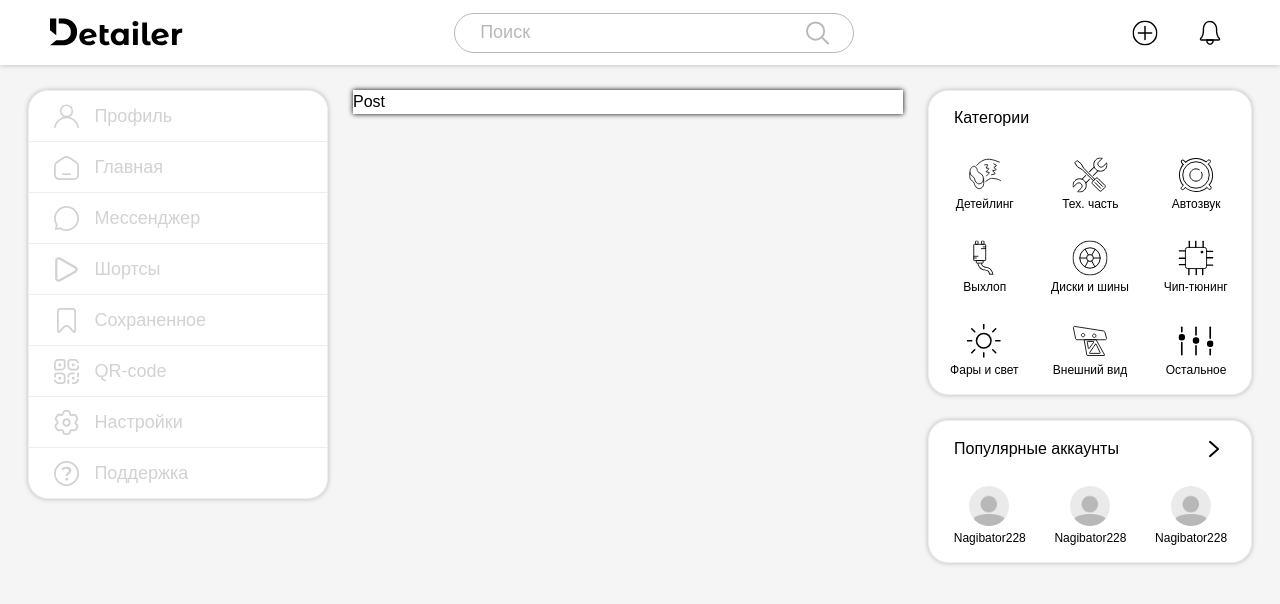
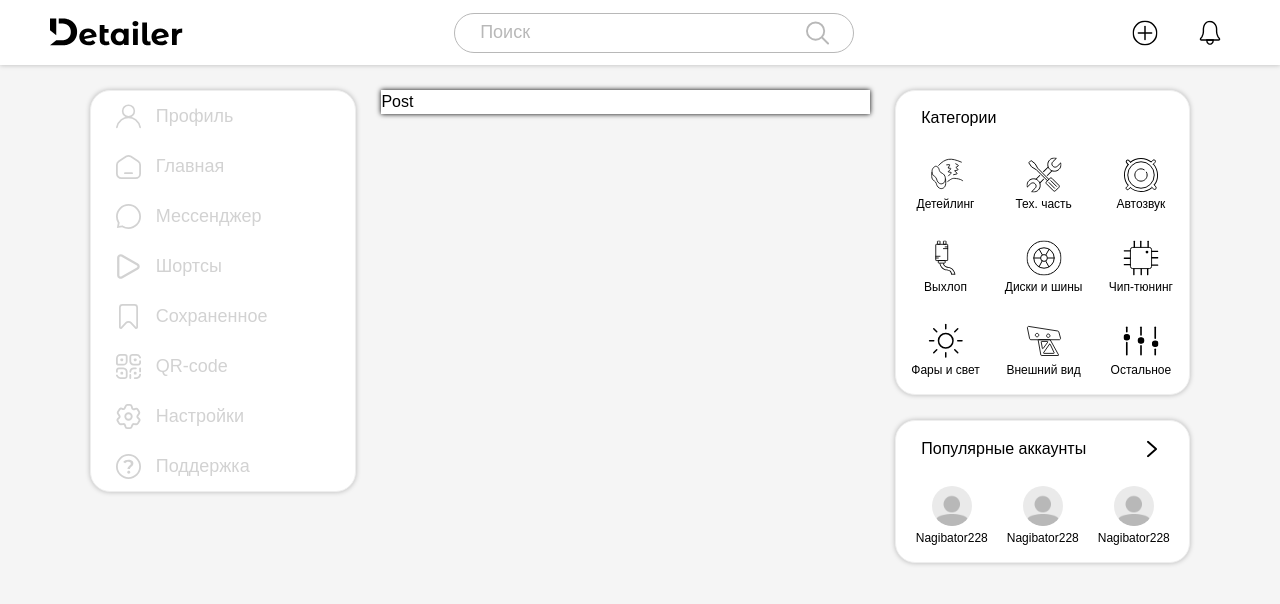
Before and after one commit to DetailerShelp/Detailer, a React (Vite) app in the folder frontend/: page / in a window 1280 px wide. Shown: the top 604 px of the page. Built offline with nearby package versions, Linux system fonts and the light colour scheme; the HTML template or start-up script is replaced by a standard one.

Commit message:
pageAdaptive. settings

```diff
--- a/frontend/src/common/components/TopBar.tsx
+++ b/frontend/src/common/components/TopBar.tsx
@@ -26,12 +26,16 @@ const TopBarHeader = styled("header")`
   display: flex;
   align-items: center;
   justify-content: space-between;
-  column-gap: 50px;
+  column-gap: 15px;
   padding-inline: 50px;
+
+
+  @media ${device.tablet} {
+    padding-inline: 25px;
+  }
 
   @media ${device.mobile} {
     height: 55px;
-    column-gap: 25px;
     padding-inline: 25px;
   }
 `;
@@ -48,8 +52,12 @@ const TopBarList = styled("ul")`
   align-items: center;
   column-gap: 25px;
 
+  @media ${device.tablet} {
+    column-gap: 15px;
+  }
+
   @media ${device.mobile} {
-    column-gap: 15px;
+    column-gap: 10px;
   }
 `;
 
--- a/frontend/src/common/components/navpanel/NavPanel.tsx
+++ b/frontend/src/common/components/navpanel/NavPanel.tsx
@@ -1,21 +1,26 @@
-import { NavigationList, NavigationPanel } from "@/common/components/navpanel/styles";
+import {
+  NavigationList,
+  NavigationPanel,
+} from "@/common/components/navpanel/styles";
 import { NavItem } from "@/common/components/navpanel/NavItem";
 
+export const NavPanel = () => {
 
-export const NavPanel = () => {
   return (
     <NavigationPanel>
       <NavigationList>
-
-        <NavItem linkTo="profile" name="Профиль" icon="profile"/>
-        <NavItem linkTo="home" name="Главная" icon="home"/>
-        <NavItem linkTo="messenger" name="Мессенджер" icon="messenger"/>
-        <NavItem linkTo="shorts" name="Шортсы" icon="shorts"/>
-        <NavItem linkTo="saved" name="Сохраненное" icon="saved"/>
-        <NavItem linkTo="qrcode" name="QR-code" icon="qrcode"/>
-        <NavItem linkTo="settings" name="Настройки" icon="settings"/>
-        <NavItem linkTo="help" name="Поддержка" icon="help"/>
-
+        <NavItem linkTo="profile" name="Профиль" icon="profile" />
+        <NavItem linkTo="home" name="Главная" icon="home" />
+        <NavItem linkTo="messenger" name="Мессенджер" icon="messenger" />
+        <NavItem linkTo="shorts" name="Шортсы" icon="shorts" />
+        {window.innerWidth >= 768 && (
+          <>
+            <NavItem linkTo="saved" name="Сохраненное" icon="saved" />
+            <NavItem linkTo="qrcode" name="QR-code" icon="qrcode" />
+          </>
+        )}
+        <NavItem linkTo="settings" name="Настройки" icon="settings" />
+        <NavItem linkTo="help" name="Поддержка" icon="help" />
       </NavigationList>
     </NavigationPanel>
   );
--- a/frontend/src/common/components/navpanel/styles.ts
+++ b/frontend/src/common/components/navpanel/styles.ts
@@ -1,27 +1,66 @@
 import styled from "styled-components";
-import { borders, colors, fonts, shadows } from "@/common/styles/styleConstants";
+import {
+  borders,
+  colors,
+  device,
+  fonts,
+  shadows,
+} from "@/common/styles/styleConstants";
 import { NavLink } from "react-router-dom";
-import { clampText, hoverActive, resetLink } from "@/common/styles/mixins";
+import {
+  clampText,
+  clampWidth,
+  flexCenter,
+  hoverActive,
+  resetLink,
+} from "@/common/styles/mixins";
 
 export const NavigationPanel = styled("nav")`
-  width: 100%;
-  max-width: 300px;
+  ${clampWidth(200, 300)}
   background-color: ${colors.whiteTotal};
   border: ${borders.defaultBorder};
   border-radius: ${borders.defaultBorderRadius};
   box-shadow: ${shadows.defaultShadow};
+
+  @media ${device.tablet} {
+    width: clamp(230px, 29.3vw, 300px);
+  }
+
+  @media ${device.mobile} {
+    position: absolute;
+    bottom: 0;
+    left: 0;
+    z-index: 999;
+
+    ${clampWidth(320, 768)}
+    height: 55px;
+    ${flexCenter}
+    border: none;
+    border-radius: 0;
+  }
 `;
 
 export const NavigationList = styled("ul")`
   display: flex;
   flex-direction: column;
+
+  @media ${device.mobile} {
+    width: 100%;
+    flex-direction: row;
+    align-items: center;
+    justify-content: space-between;
+    column-gap: 10px;
+    padding-inline: 25px;
+  }
 `;
 
 export const NavigationItem = styled("li")`
   width: 100%;
 
-  &:not(:last-child) {
-    border-bottom: ${borders.defaultBorder};
+  @media ${device.mobileAbove} {
+    &:not(:last-child) {
+      border-bottom: none;
+    }
   }
 `;
 
@@ -48,4 +87,12 @@ export const NavigationLink = styled(NavLink)`
   }
 
   ${hoverActive}
+
+  @media ${device.mobile} {
+    ${flexCenter}
+    flex-direction: column;
+    row-gap: 2px;
+    height: 55px;
+    ${clampText(fonts.sizes.extraSmallMobile, fonts.sizes.extraSmall)}
+  }
 `;
--- a/frontend/src/common/components/widgets/WidgetsWrapper.tsx
+++ b/frontend/src/common/components/widgets/WidgetsWrapper.tsx
@@ -1,12 +1,14 @@
 import {
   absCenter,
   clampText,
+  clampWidth,
   hoverActive,
   square,
 } from "@/common/styles/mixins";
 import {
   borders,
   colors,
+  device,
   fonts,
   shadows,
 } from "@/common/styles/styleConstants";
@@ -20,13 +22,16 @@ const WidgetWrapper = styled("div")`
   flex-direction: column;
   row-gap: 25px;
 
-  width: 100%;
-  max-width: 324px;
+  ${clampWidth(295, 324)}
   padding: 15px;
   background-color: ${colors.whiteTotal};
   border: ${borders.defaultBorder};
   border-radius: ${borders.defaultBorderRadius};
   box-shadow: ${shadows.defaultShadow};
+
+  @media ${device.tablet} {
+    width: 300px;
+  }
 `;
 
 const WidgetHeaderWrapper = styled("div")`
--- a/frontend/src/common/components/widgets/category/styles.ts
+++ b/frontend/src/common/components/widgets/category/styles.ts
@@ -45,4 +45,5 @@ export const CategoryLinkIconWrapper = styled("div")`
 export const CategoryLinkTitle = styled("p")`
   text-align: center;
   ${clampText(fonts.sizes.extraSmall, fonts.sizes.extraSmallMobile)}
+  white-space: nowrap;
 `;
--- a/frontend/src/common/styles/GlobalStyles.tsx
+++ b/frontend/src/common/styles/GlobalStyles.tsx
@@ -5,7 +5,7 @@ import { resetLink } from "@/common/styles/mixins";
 export const Container = styled("div")`
   max-width: calc(${screen.fullScreenWidth} + 25px * 2);
   padding-inline: 25px;
-  margin-inline: auto;
+  margin: 0 auto;
 `;
 
 export const VisuallyHidden = styled("span")`
--- a/frontend/src/common/styles/tags/input/SearchInput.tsx
+++ b/frontend/src/common/styles/tags/input/SearchInput.tsx
@@ -34,6 +34,11 @@ const SearchIntInput = styled("input")`
     width: 300px;
     padding-inline: 15px 45px;
   }
+
+  @media ${device.mobile} {
+    height: 30px;
+    padding-block: 0;
+  }
 `;
 
 const SearchIcon = styled(SvgHelper)`
--- a/frontend/src/modules/user/PageWrapper.tsx
+++ b/frontend/src/modules/user/PageWrapper.tsx
@@ -1,6 +1,8 @@
 import { TopBar } from "@/common/components/TopBar";
 import { NavPanel } from "@/common/components/navpanel/NavPanel";
 import { Container } from "@/common/styles/GlobalStyles";
+import { clampWidth } from "@/common/styles/mixins";
+import { device } from "@/common/styles/styleConstants";
 import React, { FC } from "react";
 import styled from "styled-components";
 
@@ -9,40 +11,79 @@ const Wrapper = styled("div")`
   padding-top: 25px;
 
   display: flex;
+  align-items: center;
   justify-content: space-between;
+
+  @media ${device.mobile} {
+    margin-top: 55px;
+  }
 `;
 
 const WrapperInner = styled("div")`
   width: 100%;
   display: grid;
-  grid-template-areas:
-    "a b c"
-    ". . d";
   gap: 25px;
+
+  @media ${device.tabletAbove} {
+    grid-template-areas: "a b c";
+  }
+
+  @media ${device.tablet} {
+    grid-template-areas:
+      "a b";
+      /* "c ."; */
+  }
+
+  @media ${device.mobile} {
+    display: flex;
+  }
 `;
 
 const NavigationWrapper = styled("div")`
+  ${clampWidth(200, 300)}
   grid-area: "a";
-  width: 300px;
+
+  @media ${device.tablet} {
+    width: clamp(230px, 29.3vw, 300px);
+  }
+
+  @media ${device.mobile} {
+    position: absolute;
+    bottom: 0;
+    left: 0;
+
+  }
+`;
+
+const ContentWrapper = styled("div")`
+  ${clampWidth(450, 550)}
+  max-width: 550px;
+  grid-area: "b";
+  background-color: white;
+  box-shadow: 0 0 5px 0 black;
+
+  @media ${device.mobile} {
+    height: 300px;
+  }
+`;
+
+const WidgetsWrapper = styled("div")`
+  ${clampWidth(295, 324)}
+  grid-area: "c";
+
+  @media ${device.tablet} {
+    grid-area: "a";
+  }
 `;
 
 const FixedWrapper = styled("div")`
-  width: 100%;
   position: fixed;
   display: grid;
   row-gap: 25px;
-`;
 
-const ContentWrapper = styled("div")`
-  grid-area: "b";
-  width: 550px;
-  background-color: white;
-  box-shadow: 0 0 5px 0 black;
-`;
-
-const WidgetsWrapper = styled("div")`
-  grid-area: "c";
-  width: 324px;
+  @media ${device.tablet} {
+    position: relative
+  }
 `;
 
 interface PageProps {
@@ -60,6 +101,7 @@ export const PageWrapper: FC<PageProps> = ({
   widgetThree,
   widgetFour,
 }) => {
+  const screenWidth = window.innerWidth;
   return (
     <>
       <TopBar />
@@ -70,8 +112,17 @@ export const PageWrapper: FC<PageProps> = ({
             <NavigationWrapper>
               <FixedWrapper>
                 <NavPanel />
+                {screenWidth.toString() <= device.tablet && (
+                  <>
+                    {widgetOne}
+                    {widgetTwo}
+                    {widgetThree}
+                    {widgetFour}
+                  </>
+                )}
               </FixedWrapper>
             </NavigationWrapper>
+
             <ContentWrapper>{content}</ContentWrapper>
 
             <WidgetsWrapper>
```
